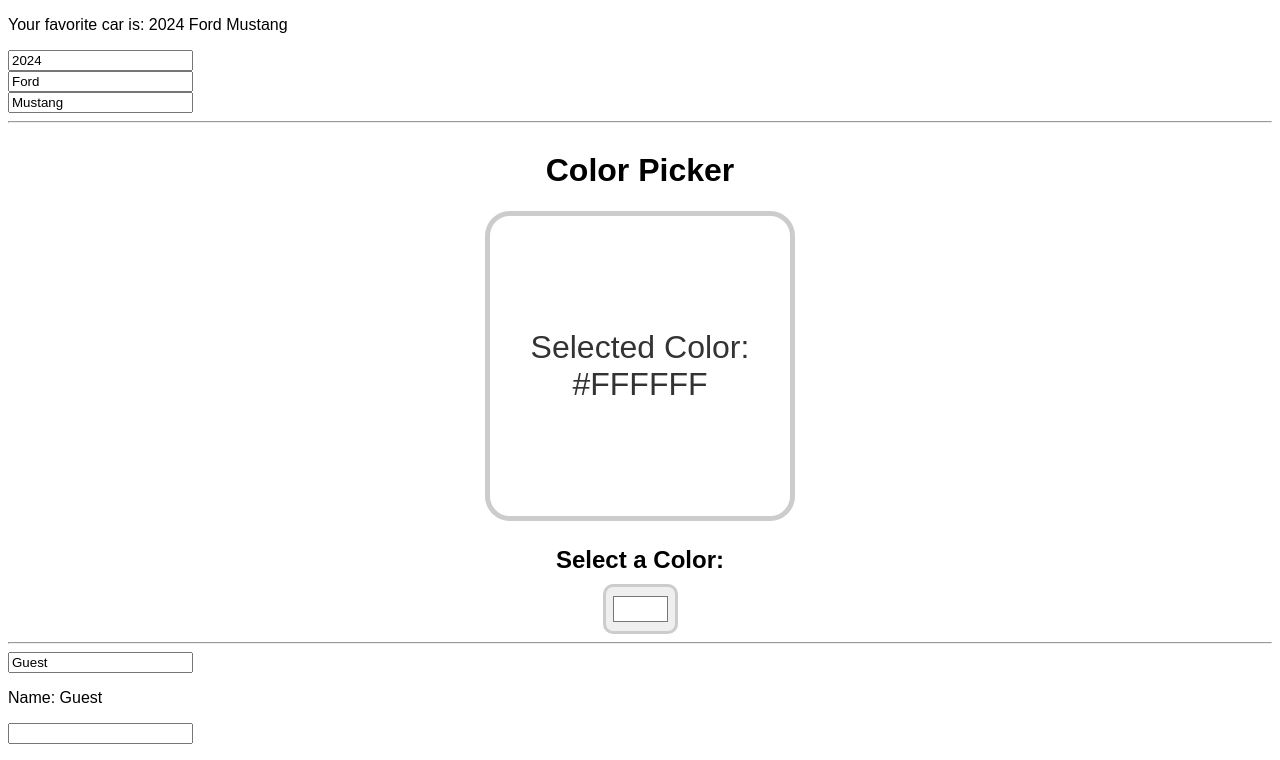
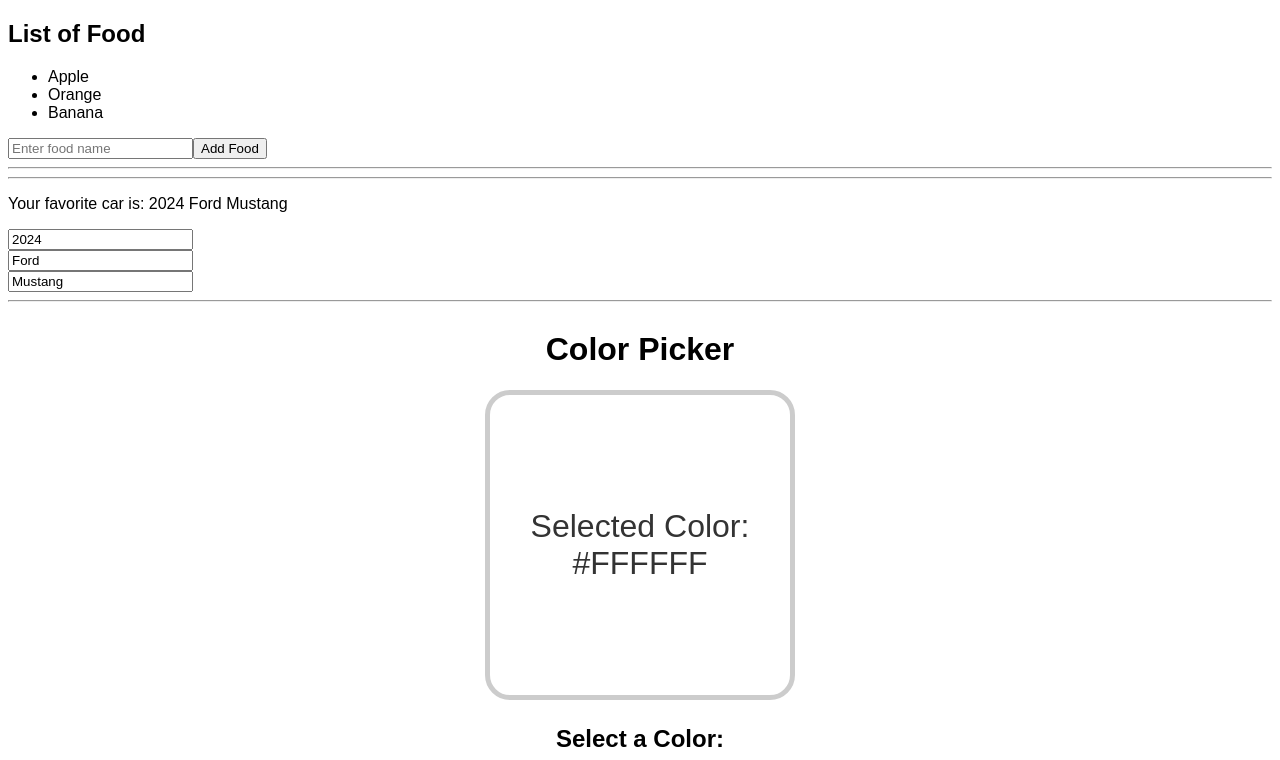
Before and after one commit to mmazzet/my-react-app, a React (Vite) app in the folder my-react-app/: page / in a window 1280 px wide. Shown: the top 760 px of the page. Built offline with nearby package versions, Linux system fonts and the light colour scheme.

Commit message:
update state of arrays

```diff
--- a/my-react-app/src/App.jsx
+++ b/my-react-app/src/App.jsx
@@ -9,6 +9,7 @@
 import MyComponent2 from './MyComponent2.jsx'
 import ColorPicker from './ColorPicker.jsx'
 import MyComponent3 from './MyComponent3.jsx'
+import MyComponent4 from './MyComponent4.jsx'
 
 
 function App() {
@@ -27,6 +28,9 @@
 
   return(
     <>
+      <MyComponent4 />
+      <hr></hr>
+      <hr></hr>
       <MyComponent3 />
       <hr></hr>
       <ColorPicker />
--- /dev/null
+++ b/my-react-app/src/MyComponent4.jsx
@@ -0,0 +1,30 @@
+import React, { useState } from 'react'
+
+function MyComponent4(){
+  const [foods, setFoods] = useState(["Apple", "Orange", "Banana"]);
+
+  function handleAddFood(){
+    const newFood = document.getElementById("foodInput").value;
+    document.getElementById("foodInput").value = "";
+    setFoods(f => [...f, newFood]);
+  }
+
+  function handleRemoveFood(index){
+    setFoods(foods.filter((_, i) => i !== index));
+  }
+
+  return(<div>
+          <h2>List of Food</h2>
+            <ul>
+              {foods.map((food, index) =>
+              <li key={index} onClick={() => handleRemoveFood(index)}>
+                {food}
+              </li>)}
+            </ul>
+            <input type="text" id="foodInput" placeholder="Enter food name" />
+            <button onClick={handleAddFood}>Add Food</button>
+
+        </div>)
+}
+
+export default MyComponent4
```
